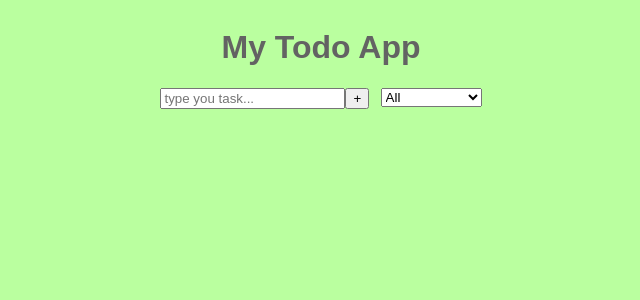
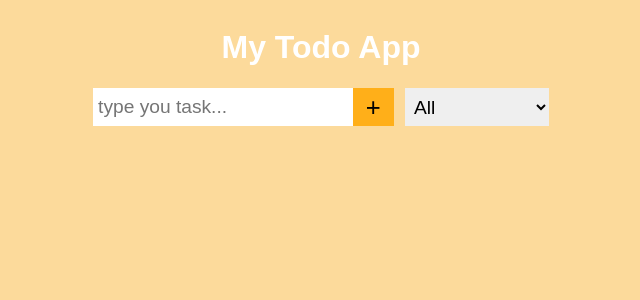
Before and after one commit to ArtemLigerko/my-todo-app, a React (Create React App) app: page / in a window 1280 px wide. Shown: the top 300 px of the page, without its empty margins (319-959 px from the left). Built offline with nearby package versions, Linux system fonts and the light colour scheme.

Commit message:
v1.1.1 edit option added with disabled other buttons when press edit button

```diff
--- a/src/App.css
+++ b/src/App.css
@@ -1,12 +1,12 @@
 body {
     font-family: Arial, Helvetica, sans-serif;
-    background-color: rgb(186, 255, 159);
+    background-color: rgb(252, 218, 155);
     display: flex;
     justify-content: center;
 }
 
 .head {
-    color: rgb(99, 99, 99)
+    color: rgb(255, 255, 255)
 }
 
 .App {
@@ -16,12 +16,41 @@ body {
     align-items: center;
 }
 
-.todo{
+.todoInputForm {
     display: flex;
-    padding: 5px 0;
+    flex-direction: row;
+    height: 1, 5em;
+    border: none;
+    /* font-size: 2em; */
+
 }
-.todoCompleted{
-    text-decoration-line: line-through;
+
+.inputBar {
+    padding: 0.3rem;
+    font-size: 1.2em;
+    border-style: none;
+    background: white;
+    width: 250px;
+}
+.inputBar:focus {
+    outline: none;
+}
+.inputButton{
+    font-size: 1.6em;
+    width: 1.6em;
+    background-color: rgb(255, 175, 25);
+    border: none;
+}
+
+.select {
+    padding: 0.3rem;
+    margin-left: 3mm;
+    height: 2em;
+    border: none;
+    font-size: 1.2em;
+}
+.select:focus {
+    outline: none;
 }
 
 .todo-list {
@@ -33,18 +62,20 @@ body {
     margin: 10px 0;
 }
 
+.todo {
+    display: flex;
+    padding: 5px 0;
+}
+
+.todoCompleted {
+    background-color: aquamarine;
+    text-decoration-line: line-through;
+}
+
+
 li {
     background-color: white;
     width: 10em;
     list-style-type: none;
     text-align: left;
 }
-
-.todoInputBar {
-    display: flex;
-    flex-direction: row;
-}
-
-.select {
-    margin-left: 3mm;
-}
--- a/src/App.js
+++ b/src/App.js
@@ -12,7 +12,6 @@ function App() {
   const [completedTodos, setCompletedTodos] = useState([]);
   const [editText, setEditText] = useState('');
   const [editTexts, setEditTexts] = useState([]);  // in develop
-  const [disableEditButtons, setDisableEditButtons] = useState([]);
 
 
   //RUN ONCE when the app starts
@@ -73,8 +72,6 @@ function App() {
         todos={todos}
         setTodos={setTodos}
         setStatus={setStatus}
-        disableEditButtons={disableEditButtons}
-        setDisableEditButtons={setDisableEditButtons}
 
       />
       <TodoList
--- a/src/components/Todo.js
+++ b/src/components/Todo.js
@@ -1,14 +1,12 @@
 import React from "react";
 
-function Todo({ text, todos, setTodos, todo, setEditText, editText,
-    disableEditButtons, setDisableEditButtons, }) {
+function Todo({ text, todos, setTodos, todo, setEditText, editText }) {
 
     const deleteHandler = () => {
         setTodos(todos.filter((el) => el.id !== todo.id));
     }
 
     const completedHandler = () => {
-        // console.log( todos.filter((el) => el.id === todo.id) );
         setTodos(todos.map((item) => {
             if (item.id === todo.id) {
                 return {
@@ -35,10 +33,9 @@ function Todo({ text, todos, setTodos, todo, setEditText, editText,
             if (item.id !== todo.id) {
                 return {
                     ...item,
-                    disableEditButton: !item.disableEditButton,
+                    disableButtons: !item.disableButtons,
                 }
             }
-
             return item;
         }))
     }
@@ -51,8 +48,6 @@ function Todo({ text, todos, setTodos, todo, setEditText, editText,
 
     return (
         <div className="todo">
-            {/* <li className={todo.completed ? "todoCompleted" : ""}>{text}</li> */}
-
             {
                 todo.edit ?
                     <input
@@ -63,13 +58,13 @@ function Todo({ text, todos, setTodos, todo, setEditText, editText,
                     <li className={todo.completed ? "todoCompleted" : ""}>{text}</li>
             }
 
-            <button onClick={completedHandler} disabled={todo.disableEditButton || todo.edit}>
+            <button onClick={completedHandler} disabled={todo.disableButtons || todo.edit}>
                 <b>V</b>
             </button>
-            <button onClick={deleteHandler} disabled={todo.disableEditButton || todo.edit}>
+            <button onClick={deleteHandler} disabled={todo.disableButtons || todo.edit}>
                 <b>X</b>
             </button>
-            <button onClick={handleEditClick} disabled={todo.disableEditButton}>
+            <button onClick={handleEditClick} disabled={todo.disableButtons}>
                 <b>{todo.edit ? 'save' : 'edit'}</b>
             </button>
         </div>
--- a/src/components/TodoInputBar.js
+++ b/src/components/TodoInputBar.js
@@ -14,7 +14,7 @@ function TodoInputBar({ inputText, setInputText, todos, setTodos, setStatus }) {
                 completed: false,
                 id: Math.random() * 1000,
                 edit: false, editText: '',
-                disableEditButton: false,
+                disableButtons: false,
             }
         ]);
         setInputText("");
@@ -25,13 +25,14 @@ function TodoInputBar({ inputText, setInputText, todos, setTodos, setStatus }) {
     }
 
     return (
-        <form className="todoInputBar">
+        <form className="todoInputForm">
             <input
+                className="inputBar"
                 value={inputText}
                 onChange={inputTextHandler}
                 type="text"
                 placeholder="type you task..." />
-            <button onClick={submitHandler} type="submit">
+            <button className="inputButton" onClick={submitHandler} type="submit">
                 +
             </button>
             <div >
```
